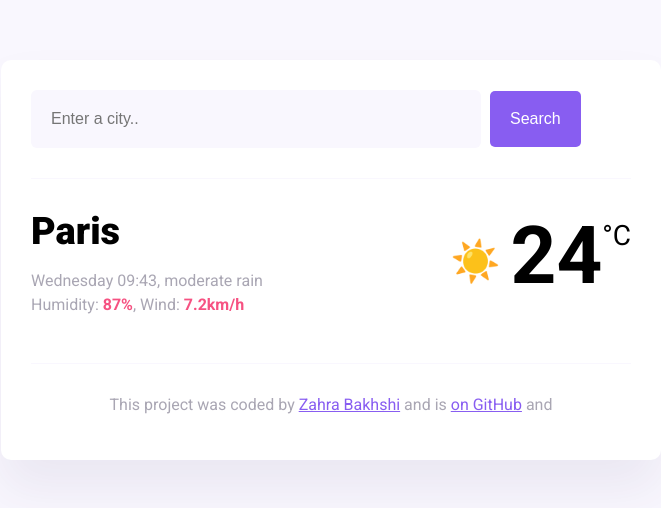
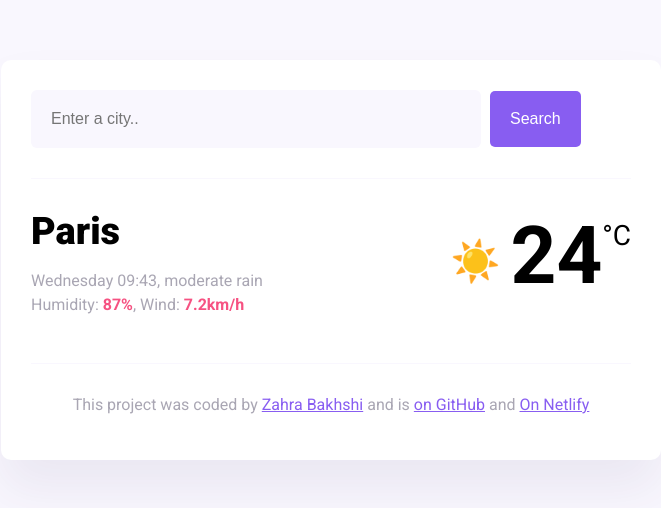
Before and after one commit to nahal-bakhshi/my-first-shecodes-project, a plain HTML site: page index.html in a window 1280 px wide. Shown: the whole page, without its empty margins (309-970 px from the left). Drawn offline with nearby package versions, Linux system fonts and the light colour scheme.

Commit message:
Update index.html

```diff
--- a/index.html
+++ b/index.html
@@ -57,7 +57,9 @@
           <a
             href="https://app.netlify.com/teams/nahal-bakhshi/sites"
             target="_blank"
-          ></a>
+          >
+            On Netlify</a
+          >
         </p>
       </footer>
     </div>
```
